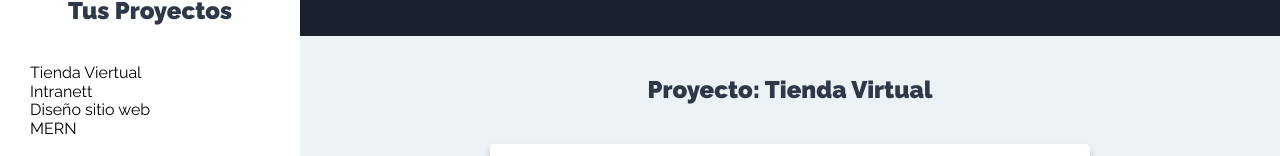
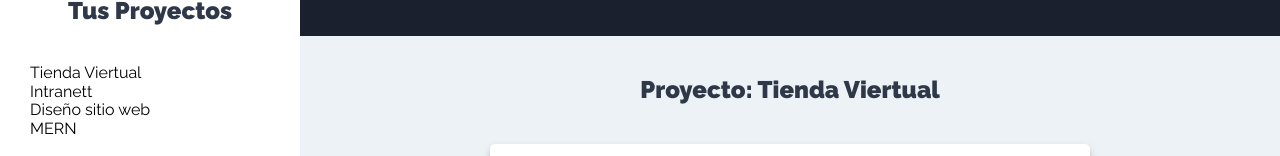
Before and after one commit to iamivansantana/exampleMERN-task, a React (Create React App) app: page /proyectos in a window 1280 px wide. Both pictures are taken after a click on the button "Tienda Viertual". Shown: the part 256-412 px from the top of the page. Built offline with nearby package versions, Linux system fonts and the light colour scheme.

Commit message:
section projects

```diff
--- a/src/components/proyectos/Listado.js
+++ b/src/components/proyectos/Listado.js
@@ -12,7 +12,7 @@ const Listado = () => {
     },[]);
 
     //Revisar si proyectos tiene contenido
-    if(proyectos.length === 0) return null;
+    if(proyectos.length === 0) return <p>No Hay Proyectos</p>
 
 
 
@@ -21,8 +21,8 @@ const Listado = () => {
             <ul className="Listado-proyectos">
                 {proyectos.map(proyecto=>(
                     <Proyecto
-                    key={proyecto.id}
-                        proyectos={proyecto}
+                        key={proyecto.id}
+                        proyecto={proyecto}
                     />
                 ))}
             </ul>
--- a/src/components/proyectos/Proyecto.js
+++ b/src/components/proyectos/Proyecto.js
@@ -1,13 +1,20 @@
-import React from 'react'
+import React, { useContext } from 'react'
+import proyectoContext from '../../context/proyectos/proyectoContext'
 
-const Proyecto = ({proyectos}) => {
+
+const Proyecto = ({proyecto}) => {
+
+    //Obtener el context
+    const {proyectoActual } = useContext(proyectoContext);
+
     return (
         <>
             <li>
                 <button
                     type="button"
                     className="btn btn-blank"
-                >{proyectos.nombre}</button>
+                    onClick={()=>proyectoActual(proyecto.id)}
+                >{proyecto.nombre}</button>
             </li>
         </>
     )
--- a/src/components/tareas/FromTarea.js
+++ b/src/components/tareas/FromTarea.js
@@ -1,8 +1,23 @@
-import React from "react";
+import React, { useContext } from "react";
+import proyectoContext from "../../context/proyectos/proyectoContext";
 
 const FromTarea = () => {
+
+  //extraer si un proyecto esta seleccionado del context
+  const {proyecto} = useContext(proyectoContext);
+
+  // si un proyecto esta seleccionado
+  if(!proyecto) return null;
+
+  //Array Destructuring del proyecto actual
+  // const [proyectoActual]=proyecto;
+
+
+
+
   return (
     <>
+
       <div className="formulario">
         <form>
         <div className="contenedor-input">
--- a/src/components/tareas/ListadoTarea.js
+++ b/src/components/tareas/ListadoTarea.js
@@ -1,7 +1,26 @@
-import React from "react";
+import React, { useContext } from "react";
+import proyectoContext from "../../context/proyectos/proyectoContext";
 import Tarea from "./Tarea";
 
 const ListadoTarea = () => {
+
+  //obtener el State
+  const {proyecto,eliminaProyectoActual} = useContext(proyectoContext);
+
+
+  //Si no hay proyecto seleccionado
+
+  if(!proyecto) return <h2>Selecciona Un Proyecto</h2>;
+
+  //arrayDestructuring
+    const [proyectoActual]=proyecto;
+
+
+
+
+
+
+
   const tareasProyecto = [
     { nombre: "Elegir Plataforma", estado: true },
     { nombre: "Elegir Colores", estado: false },
@@ -11,7 +30,7 @@ const ListadoTarea = () => {
 
   return (
     <>
-      <h2>Proyecto: Tienda Virtual</h2>
+      <h2>Proyecto: {proyectoActual.nombre}</h2>
       <ul className="listado-tareas">
         {tareasProyecto.length === 0 ? (
           <li className="tarea">
@@ -21,7 +40,11 @@ const ListadoTarea = () => {
           tareasProyecto.map((tarea) => <Tarea tarea={tarea} />)
         )}
       </ul>
-      <button type="button" className="btn btn-eliminar">
+      <button
+        type="button"
+        className="btn btn-eliminar"
+        onClick={()=>eliminaProyectoActual(proyectoActual.id)}
+      >
         Eliminar Proyecto &times;
       </button>
     </>
--- a/src/context/proyectos/proyectoReducer.js
+++ b/src/context/proyectos/proyectoReducer.js
@@ -2,7 +2,9 @@ import {
     FORMULARIO_PROYECTO,
     OBTENER_PROYECTOS,
     AGREGAR_PROYECTO,
-    VALIDAR_FORMULARIO
+    VALIDAR_FORMULARIO,
+    PROYECTO_ACTUAL,
+    ELIMINA_ACTUAL
 } from "../../types";
 
 export default (state,action)=>{
@@ -29,6 +31,17 @@ export default (state,action)=>{
                 ...state,
                  errorFormulario: true
             }
+        case PROYECTO_ACTUAL:
+            return{
+                ...state,
+                proyecto: state.proyectos.filter(proyecto=> proyecto.id === action.payload)
+            }
+        case ELIMINA_ACTUAL:
+            return{
+                ...state,
+                proyectos: state.proyectos.filter(proyecto=> proyecto.id !== action.payload),
+                proyecto: null
+            }
 
         default:
             return state;
--- a/src/context/proyectos/proyectoState.js
+++ b/src/context/proyectos/proyectoState.js
@@ -6,7 +6,9 @@ import {
   FORMULARIO_PROYECTO,
   OBTENER_PROYECTOS,
   AGREGAR_PROYECTO,
-  VALIDAR_FORMULARIO
+  VALIDAR_FORMULARIO,
+  PROYECTO_ACTUAL,
+  ELIMINA_ACTUAL
 } from "../../types";
 
 
@@ -23,9 +25,10 @@ const ProyectoState = (props) => {
 
 
   const initialState = {
-      proyectos: [],
+    proyectos: [],
     formulario: false,
-    errorFormulario: false
+    errorFormulario: false,
+    proyecto: null
   };
 
   //Dispatch para ejecutar las acciones
@@ -68,6 +71,22 @@ const ProyectoState = (props) => {
     })
   }
 
+  //Seleccionar el Proyecto
+  const proyectoActual = proyectoId =>{
+    dispatch({
+      type: PROYECTO_ACTUAL,
+      payload: proyectoId
+    })
+  }
+
+  //ELIMINA Proyecto Actual
+  const eliminaProyectoActual = proyectoId =>{
+    dispatch({
+      type: ELIMINA_ACTUAL,
+      payload: proyectoId
+    })
+  }
+
 
   return (
       <proyectoContext.Provider
@@ -75,11 +94,13 @@ const ProyectoState = (props) => {
             proyectos: state.proyectos,
             formulario: state.formulario,
             errorFormulario: state.errorFormulario,
+            proyecto: state.proyecto,
             mostrarFormulario,
             obtenerProyectos,
             agregarProyecto,
-            mostrarError
-
+            mostrarError,
+            proyectoActual,
+            eliminaProyectoActual
         }}
       >
           {props.children }
--- a/src/types/index.js
+++ b/src/types/index.js
@@ -1,4 +1,6 @@
 export const FORMULARIO_PROYECTO = 'FORMULARIO_PROYECTO';
 export const OBTENER_PROYECTOS = 'OBTENER_PROYECTOS';
 export const AGREGAR_PROYECTO = 'AGREGAR_PROYECTO';
-export const VALIDAR_FORMULARIO = 'VALIDAR_FORMULARIO ';
+export const VALIDAR_FORMULARIO = 'VALIDAR_FORMULARIO';
+export const PROYECTO_ACTUAL = 'PROYECTO_ACTUAL';
+export const ELIMINA_ACTUAL = 'ELIMINA_ACTUAL';
```
Lines whose indentation alone changed are shown as unchanged.
